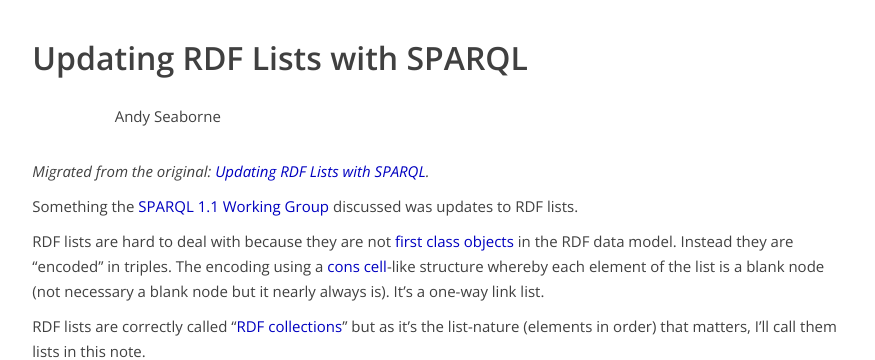
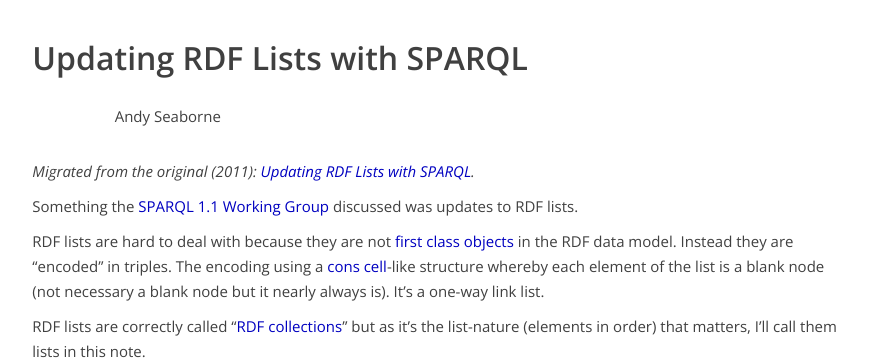
Before and after one commit to afs/afs.github.io, a Jekyll site: the page built from rdf-lists-sparql.md, in a window 1280 px wide and 900 px high. Shown: the top 360 px of the window, without its empty margins (196-1071 px from the left). Built offline with Jekyll 4.4.1, drawn with Linux system fonts in a browser that asks for light colours.

Commit message:
Note original year

```diff
--- a/rdf-lists-sparql.md
+++ b/rdf-lists-sparql.md
@@ -6,9 +6,8 @@
      <p>Andy Seaborne</p>
 </div>
 
-<i>Migrated from the original:
+<i>Migrated from the original (2011):
 [Updating RDF Lists with SPARQL](http://seaborne.blogspot.com/2011/03/updating-rdf-lists-with-sparql.html).</i>
-
 
 Something the [SPARQL 1.1 Working Group](http://www.w3.org/2009/sparql/wiki/Main_Page)
 discussed was updates to RDF lists.
```
